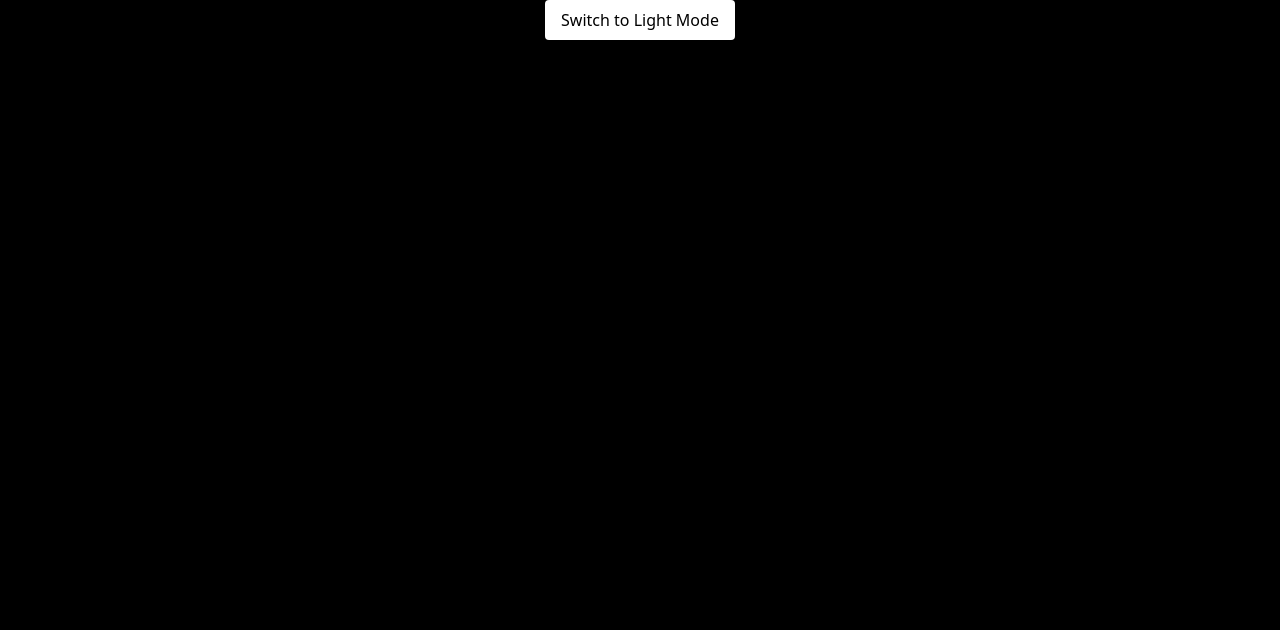
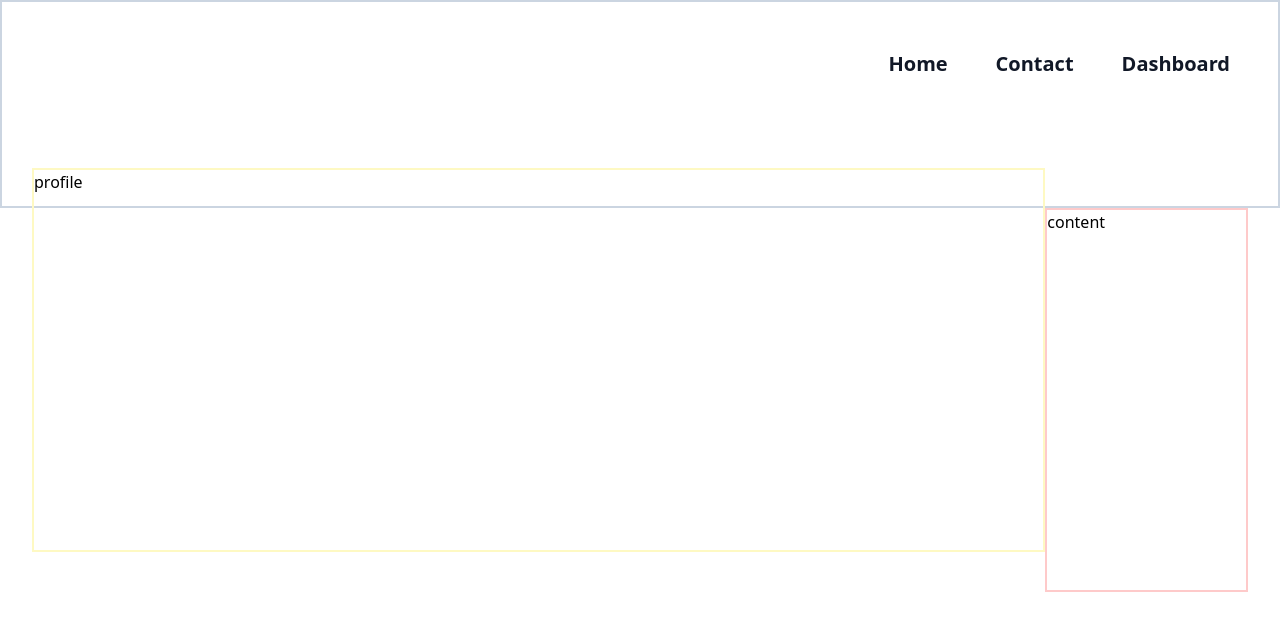
Before and after one commit to darkRihito/PersonalProfile, a Next.js app: page / in a window 1280 px wide. Shown: the top 630 px of the page. Built offline with nearby package versions, Linux system fonts and the light colour scheme.

Commit message:
layoutInitalize

```diff
--- a/app/layout.tsx
+++ b/app/layout.tsx
@@ -5,8 +5,8 @@ import { Inter } from 'next/font/google'
 const inter = Inter({ subsets: ['latin'] })
 
 export const metadata: Metadata = {
-  title: 'Create Next App',
-  description: 'Generated by create next app',
+  title: 'RihitoKun',
+  description: 'Personal profile web: Muhammad Rafi Shidiq',
 }
 
 export default function RootLayout({
--- a/app/page.tsx
+++ b/app/page.tsx
@@ -1,4 +1,4 @@
-"use client"
+"use client";
 import React from "react";
 import Image from "next/image";
 import Nav from "./nav";
@@ -10,7 +10,7 @@ export default function Home() {
   }
   return (
     <>
-      <div className={`min-h-screen ${darkMode ? "bg-black" : "bg-white"}`}>
+      {/* <div className={`min-h-screen ${darkMode ? "bg-black" : "bg-white"}`}>
         <div className="flex justify-center items-center h-full">
           <button
             onClick={toggleDarkMode}
@@ -21,6 +21,42 @@ export default function Home() {
             {darkMode ? "Switch to Light Mode" : "Switch to Dark Mode"}
           </button>
         </div>
+      </div> */}
+
+      <div className="max-w-[120rem] mx-auto">
+        <div
+          id="head"
+          className="border-2 border-slate-300 w-full h-52 flex items-start justify-center md:justify-end pt-12 px-12"
+        >
+          <div id="navigationMenu" className="">
+            <ul className="flex flex-wrap items-center justify-center text-xl font-semibold text-gray-900 dark:text-white gap-8 md:gap-12">
+              <li>
+                <a href="#" className="hover:underline">
+                  Home
+                </a>
+              </li>
+              <li>
+                <a href="#" className="hover:underline">
+                  Contact
+                </a>
+              </li>
+              <li>
+                <a href="#" className="hover:underline ">
+                  Dashboard
+                </a>
+              </li>
+            </ul>
+          </div>
+        </div>
+
+        <div className="flex flex-col md:flex-row px-4 md:px-8 relative">
+          <div id="aside" className="border-2 border-yellow-100 w-5/6 mx-auto relative -top-10 h-96">
+            <div id="profile">profile</div>
+          </div>
+          <div id="content" className="border-2 border-red-200 flex-grow">
+            content
+          </div>
+        </div>
       </div>
     </>
   );
```
Lines whose indentation alone changed are shown as unchanged.
